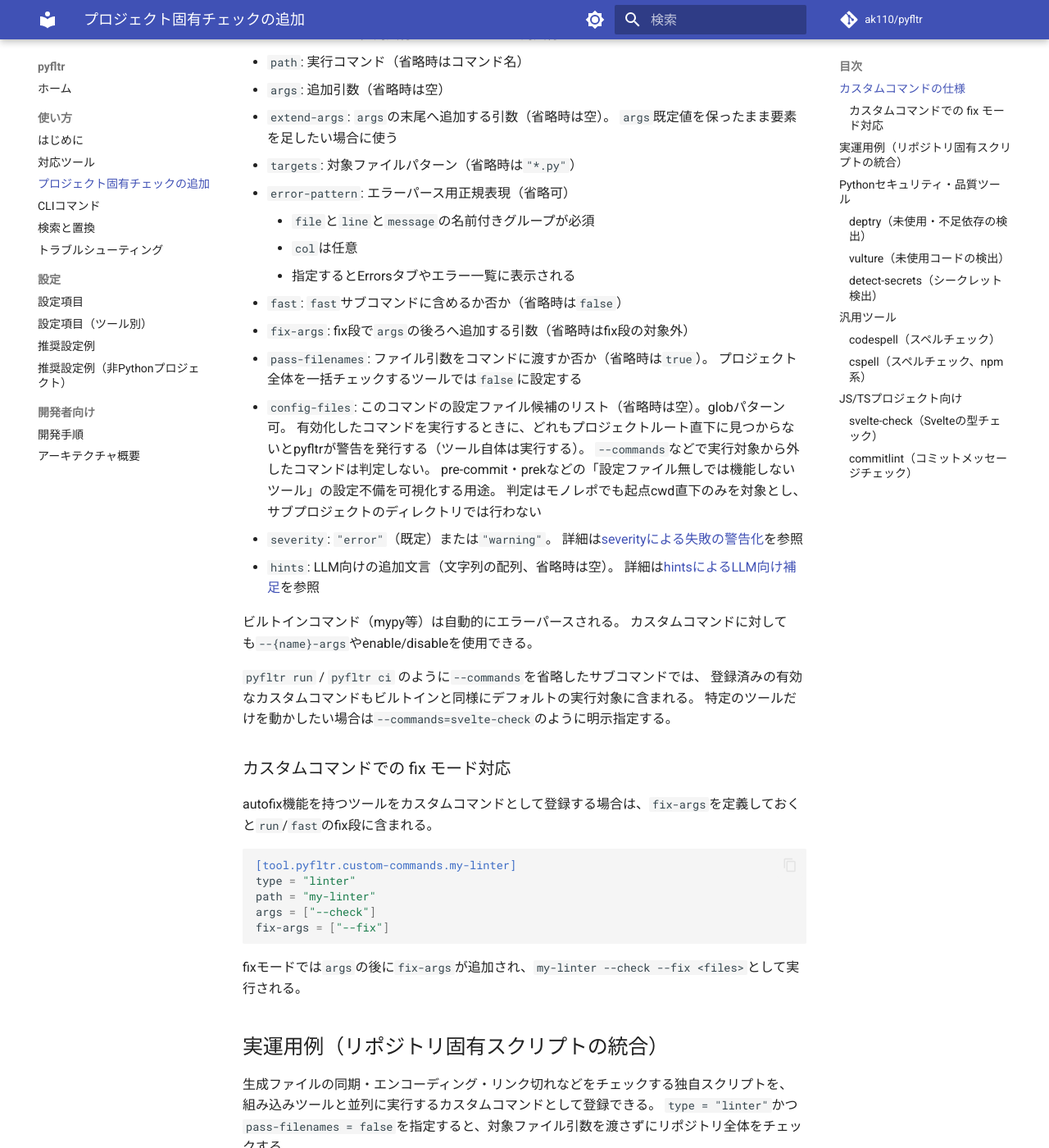
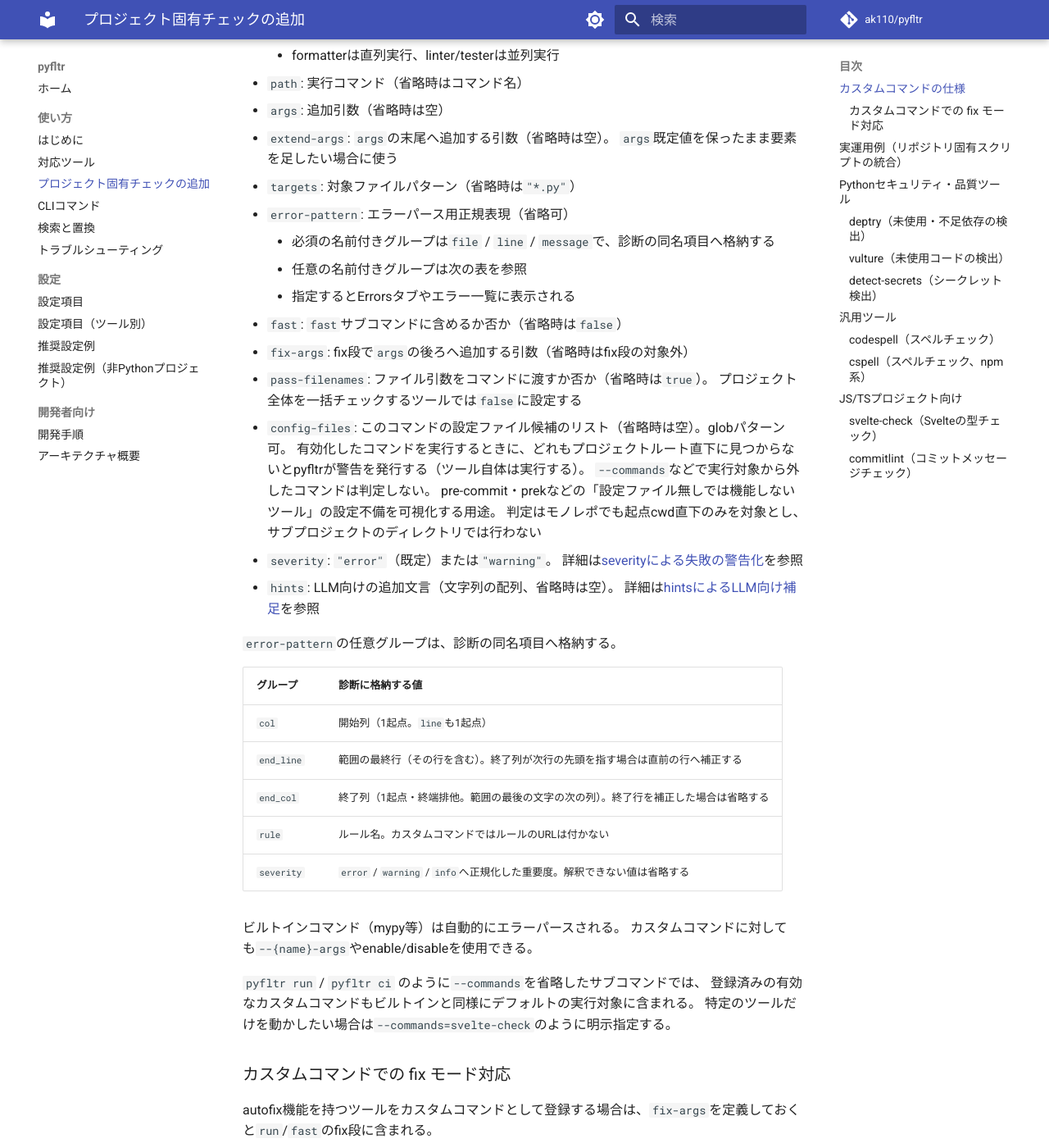
Before and after one commit to ak110/pyfltr, an MkDocs documentation site: the page built from docs/guide/custom-commands.md, in a window 1280 px wide and 1400 px high, scrolled down 784 px. Shown: the whole window at 82% size. Built offline with MkDocs 1.6.1 and Material for MkDocs 9.7.7, drawn with Linux system fonts in a browser that asks for light colours; comment, search, counter and statistics services are not loaded; some of the changed text lies outside the part shown.

Commit message:
fix: 利用ガイドの一覧と実装定義の不一致を検出する
error-patternの全グループと各種ツール・設定・検索オプションの一覧を実装へそろえる。
グループ名を共通定義へ集約し、閉じた一覧を実装の定義と照合するテストを加える。
新しい一覧を記載する際の整合テストをssotスキルへ定める。

Co-Authored-By: GPT-6.1 Sol / Medium <noreply@openai.com>

```diff
--- a/docs/guide/custom-commands.md
+++ b/docs/guide/custom-commands.md
@@ -7,8 +7,9 @@ pyfltrは並列実行・fixステージ・severity・hints・JSON Lines出力を
 
 導入手順は[はじめに](getting-started.md)を参照。
 
-`error-pattern`は名前付きグループ`file` / `line` / `message`が必須、`col`は任意。
-正規表現にこれらが含まれない場合は設定エラーとなる。
+`error-pattern`は名前付きグループ`file` / `line` / `message`が必須。
+任意のグループは`col` / `end_line` / `end_col` / `rule` / `severity`である。
+必須グループが欠ける正規表現は設定エラーとなる。
 
 ## カスタムコマンドの仕様
 
@@ -35,8 +36,8 @@ fast = true
   `args`既定値を保ったまま要素を足したい場合に使う
 - `targets`: 対象ファイルパターン（省略時は`"*.py"`）
 - `error-pattern`: エラーパース用正規表現（省略可）
-    - `file`と`line`と`message`の名前付きグループが必須
-    - `col`は任意
+    - 必須の名前付きグループは`file` / `line` / `message`で、診断の同名項目へ格納する
+    - 任意の名前付きグループは次の表を参照
     - 指定するとErrorsタブやエラー一覧に表示される
 - `fast`: `fast`サブコマンドに含めるか否か（省略時は`false`）
 - `fix-args`: fix段で`args`の後ろへ追加する引数（省略時はfix段の対象外）
@@ -51,6 +52,16 @@ fast = true
   詳細は[severityによる失敗の警告化](configuration.md#severity)を参照
 - `hints`: LLM向けの追加文言（文字列の配列、省略時は空）。
   詳細は[hintsによるLLM向け補足](configuration.md#hints)を参照
+
+`error-pattern`の任意グループは、診断の同名項目へ格納する。
+
+| グループ | 診断に格納する値 |
+| --- | --- |
+| `col` | 開始列（1起点。`line`も1起点） |
+| `end_line` | 範囲の最終行（その行を含む）。終了列が次行の先頭を指す場合は直前の行へ補正する |
+| `end_col` | 終了列（1起点・終端排他。範囲の最後の文字の次の列）。終了行を補正した場合は省略する |
+| `rule` | ルール名。カスタムコマンドではルールのURLは付かない |
+| `severity` | `error` / `warning` / `info`へ正規化した重要度。解釈できない値は省略する |
 
 ビルトインコマンド（mypy等）は自動的にエラーパースされる。
 カスタムコマンドに対しても`--{name}-args`やenable/disableを使用できる。
```
Also changed, not shown: .claude/skills/ssot/SKILL.md (+2 -0 lines), docs/guide/configuration-tools.md (+5 -3 lines), docs/guide/configuration.md (+7 -2 lines), docs/guide/grep-replace.md (+8 -1 lines), docs/guide/usage.md (+8 -8 lines), 3 other files.
